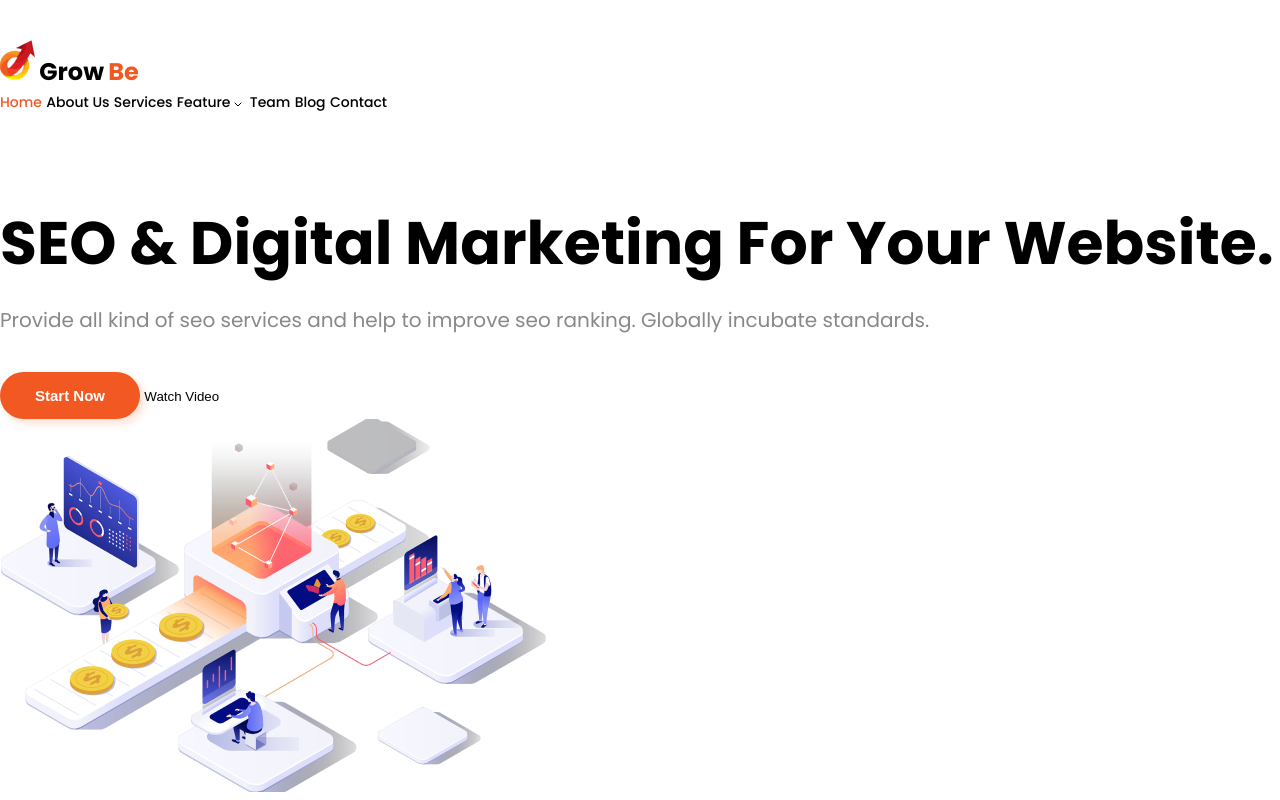
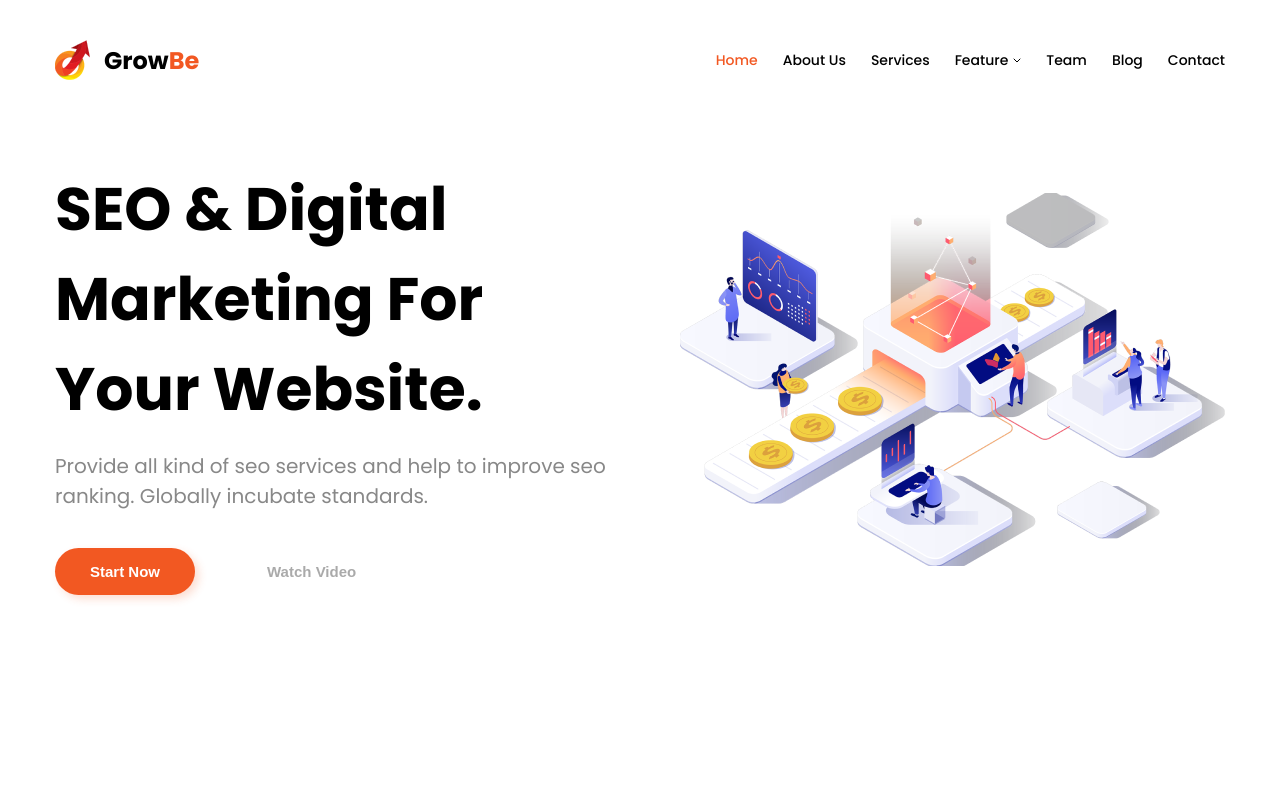
Before and after one commit to onsolo/GB_html_lesson3, a plain HTML site: page index.html in a window 1280 px wide. Shown: the top 800 px of the page. Drawn offline with Linux system fonts and the light colour scheme.

Commit message:
element positioning

```diff
--- a/index.html
+++ b/index.html
@@ -32,20 +32,20 @@
         </nav>
     </div>
 
-    <div class="top">
+    <div class="top center">
         <div class="top-info">
             <h1 class="top__title">SEO & Digital Marketing For Your Website.</h1>
             <p class="top__text">Provide all kind of seo services and help to improve
                 seo ranking. Globally incubate standards.</p>
             <div class="top__buttons">
                 <button class="btn bnt-primary">Start Now</button>
-                <button class="btn">Watch Video</button>
+                <button class="btn btn-text">Watch Video</button>
             </div>
         </div>
         <img src="img/top-img.png" alt="Top image">
     </div>
 
-    <div class="partners">
+    <div class="partners center">
         <img src="img/partners/liva.png" alt="Liva logo" class="partner-logo">
         <img src="img/partners/kanba.png" alt="Kanba logo" class="partner-logo">
         <img src="img/partners/amara.png" alt="Amara logo" class="partner-logo">
--- a/style.css
+++ b/style.css
@@ -11,8 +11,25 @@ body {
     font-family: 'Poppins', sans-serif;
 }
 
+.center {
+    padding-left: calc(50% - 585px);
+    padding-right: calc(50% - 585px);
+}
+
 .header {
     margin: 40px 0 84px 0;
+    display: flex;
+    align-items: center;
+    justify-content: space-between;
+}
+
+.logo-wrapper {
+    display: flex;
+    align-items: center;
+}
+
+.logo-wrapper img {
+    margin-right: 14px;
 }
 
 .logo-wrapper span {
@@ -22,6 +39,11 @@ body {
 
 .logo-wrapper span:last-child {
     color: #F25822;
+}
+
+.navbar {
+    display: flex;
+    gap: 25px;
 }
 
 .nav-item {
@@ -34,24 +56,35 @@ body {
     color: #F25822;
 }
 
+.nav-item.dropdown {
+    display: flex;
+    align-items: center;
+    gap: 5px;
+}
+
 .nav-item.dropdown:after {
     content: "";
     display: inline-block;
-    width: 15px;
-    height: 15px;
+    width: 8px;
+    height: 5px;
     background-image: url("img/chevron-down.svg");
     background-repeat: no-repeat;
-    background-position: bottom;
+    background-position: center;
 }
 
 .top {
     margin-bottom: 269px;
+    display: flex;
+    flex-direction: row;
+    align-items: center;
+    justify-content: space-between;
 }
 
 .top__title {
     font-size: 60px;
     font-weight: 700;
     margin-bottom: 17px;
+    width: 522px;
 }
 
 .top__text {
@@ -60,10 +93,16 @@ body {
     margin-bottom: 37px;
 }
 
+.top__buttons {
+    display: flex;
+    gap: 72px;
+}
+
 .btn {
     background: none;
     border: none;
     padding: 0;
+    cursor: pointer;
 }
 
 .bnt-primary {
@@ -76,6 +115,16 @@ body {
     font-weight: 600;
 }
 
+.btn-text {
+    color: #AAA;
+    font-size: 15px;
+    font-weight: 700;
+}
+
 .partners {
     margin-bottom: 96px;
+    display: flex;
+    gap: 40px;
+    flex-direction: row;
+    flex-wrap: wrap;
 }
```
